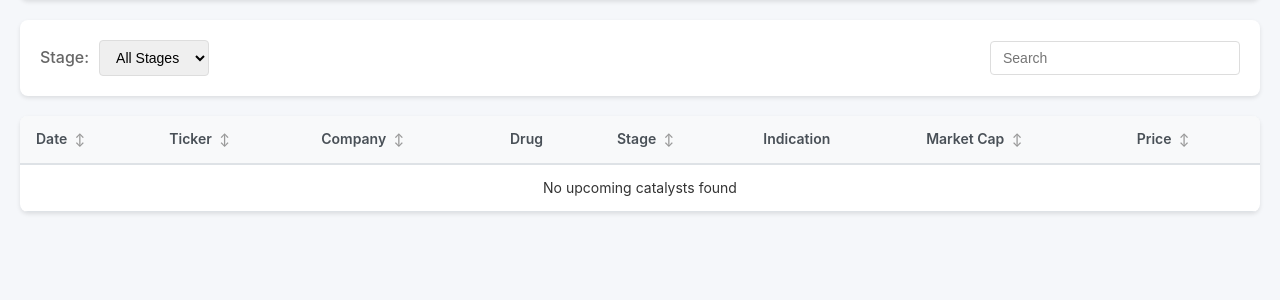
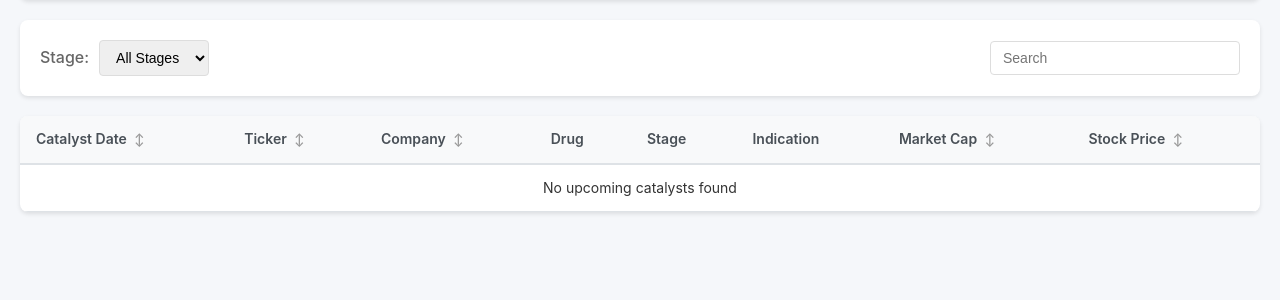
Before and after one commit to calo247/BiotechScanner, a Flask app: page / in a window 1280 px wide. Shown: the part 126-426 px from the top of the page. Run offline with Flask 3, Linux system fonts and the light colour scheme; data that the repository does not hold is empty.

Commit message:
backup push

```diff
--- a/webapp/app.py
+++ b/webapp/app.py
@@ -27,6 +27,8 @@ def get_upcoming_catalysts():
     # Get query parameters
     stage_filter = request.args.get('stage', '')
     search_term = request.args.get('search', '')
+    sort_by = request.args.get('sort_by', 'date')
+    sort_dir = request.args.get('sort_dir', 'asc')
     page = int(request.args.get('page', 1))
     per_page = int(request.args.get('per_page', 50))
 
@@ -61,8 +63,58 @@ def get_upcoming_catalysts():
                 )
             )
 
-        # Order by catalyst date
-        query = query.order_by(Drug.catalyst_date.asc())
+        # Apply sorting
+        if sort_by == 'date':
+            sort_column = Drug.catalyst_date
+        elif sort_by == 'ticker':
+            sort_column = Company.ticker
+        elif sort_by == 'company':
+            sort_column = Company.name
+        elif sort_by == 'stage':
+            sort_column = Drug.stage
+        elif sort_by == 'marketcap':
+            # Join with latest stock data for market cap sorting
+            latest_stock_subq = db.query(
+                StockData.company_id,
+                func.max(StockData.date).label('max_date')
+            ).group_by(StockData.company_id).subquery()
+
+            query = query.outerjoin(
+                latest_stock_subq,
+                Drug.company_id == latest_stock_subq.c.company_id
+            ).outerjoin(
+                StockData,
+                and_(
+                    StockData.company_id == latest_stock_subq.c.company_id,
+                    StockData.date == latest_stock_subq.c.max_date
+                )
+            )
+            sort_column = StockData.market_cap
+        elif sort_by == 'price':
+            # Join with latest stock data for price sorting
+            latest_stock_subq = db.query(
+                StockData.company_id,
+                func.max(StockData.date).label('max_date')
+            ).group_by(StockData.company_id).subquery()
+
+            query = query.outerjoin(
+                latest_stock_subq,
+                Drug.company_id == latest_stock_subq.c.company_id
+            ).outerjoin(
+                StockData,
+                and_(
+                    StockData.company_id == latest_stock_subq.c.company_id,
+                    StockData.date == latest_stock_subq.c.max_date
+                )
+            )
+            sort_column = StockData.close
+        else:
+            sort_column = Drug.catalyst_date
+
+        if sort_dir == 'desc':
+            query = query.order_by(sort_column.desc())
+        else:
+            query = query.order_by(sort_column.asc())
 
         # Get total count
         total = query.count()
--- a/webapp/static/script.js
+++ b/webapp/static/script.js
@@ -22,6 +22,8 @@ async function loadUpcomingCatalysts(page = 1) {
         const params = new URLSearchParams({
             stage: stageFilter,
             search: searchTerm,
+            sort_by: sortState.column,
+            sort_dir: sortState.direction,
             page: page,
             per_page: 25
         });
@@ -30,7 +32,7 @@ async function loadUpcomingCatalysts(page = 1) {
         const data = await response.json();
 
         currentData = data.results;
-        displayUpcomingCatalysts(sortData(data.results, sortState));
+        displayUpcomingCatalysts(data.results);
         updatePagination(page, data.total_pages);
         currentPage = page;
 
@@ -53,8 +55,6 @@ function displayUpcomingCatalysts(catalysts) {
     }
 
     tbody.innerHTML = catalysts.map(catalyst => {
-        const daysUntil = getDaysUntil(catalyst.catalyst_date);
-        const dateClass = daysUntil <= 30 ? 'date-soon' : daysUntil <= 60 ? 'date-medium' : 'date-later';
         const stageClass = catalyst.stage.toLowerCase().replace(/\s+/g, '-');
 
         // Extract first indication
@@ -64,13 +64,16 @@ function displayUpcomingCatalysts(catalysts) {
             indication = typeof ind === 'string' ? ind : ind.indication_name || ind.name || '';
         }
 
+        // Use catalyst_date_text or fallback to formatted date
+        const displayDate = catalyst.catalyst_date_text || formatDate(catalyst.catalyst_date);
+
         return `
             <tr>
-                <td class="date-cell ${dateClass}">${formatDate(catalyst.catalyst_date)}</td>
+                <td class="date-cell">${escapeHtml(displayDate)}</td>
                 <td><span class="ticker">${escapeHtml(catalyst.company.ticker)}</span></td>
                 <td>${escapeHtml(catalyst.company.name)}</td>
                 <td>${escapeHtml(catalyst.drug_name)}</td>
-                <td><span class="stage-badge ${stageClass}">${catalyst.stage}</span></td>
+                <td class="stage-cell"><span class="stage-badge ${stageClass}">${catalyst.stage}</span></td>
                 <td>${escapeHtml(indication)}</td>
                 <td class="market-cap">${formatMarketCap(catalyst.company.market_cap)}</td>
                 <td class="price">${catalyst.company.stock_price ? '$' + catalyst.company.stock_price.toFixed(2) : 'N/A'}</td>
@@ -215,8 +218,9 @@ function setupSortHandlers() {
             // Update UI
             updateSortIndicators();
 
-            // Re-display sorted data
-            displayUpcomingCatalysts(sortData(currentData, sortState));
+            // Reset to page 1 when sorting and reload data
+            currentPage = 1;
+            loadUpcomingCatalysts(1);
         });
     });
 }
--- a/webapp/static/style.css
+++ b/webapp/static/style.css
@@ -212,18 +212,11 @@ h1 {
 .catalyst-table .date-cell {
     white-space: nowrap;
     font-weight: 500;
+    color: #333;
 }
 
-.catalyst-table .date-soon {
-    color: #e74c3c;
-}
-
-.catalyst-table .date-medium {
-    color: #e67e22;
-}
-
-.catalyst-table .date-later {
-    color: #3498db;
+.catalyst-table .stage-cell {
+    white-space: nowrap;
 }
 
 .stage-badge {
@@ -234,6 +227,7 @@ h1 {
     font-weight: 500;
     background: #ecf0f1;
     color: #2c3e50;
+    white-space: nowrap;
 }
 
 .stage-badge.phase-3 {
--- a/webapp/templates/index.html
+++ b/webapp/templates/index.html
@@ -36,14 +36,14 @@
                 <table class="catalyst-table">
                     <thead>
                         <tr>
-                            <th class="sortable" data-sort="date">Date <span class="sort-icon">↕</span></th>
+                            <th class="sortable" data-sort="date">Catalyst Date <span class="sort-icon">↕</span></th>
                             <th class="sortable" data-sort="ticker">Ticker <span class="sort-icon">↕</span></th>
                             <th class="sortable" data-sort="company">Company <span class="sort-icon">↕</span></th>
                             <th>Drug</th>
-                            <th class="sortable" data-sort="stage">Stage <span class="sort-icon">↕</span></th>
+                            <th>Stage</th>
                             <th>Indication</th>
                             <th class="sortable" data-sort="marketcap">Market Cap <span class="sort-icon">↕</span></th>
-                            <th class="sortable" data-sort="price">Price <span class="sort-icon">↕</span></th>
+                            <th class="sortable" data-sort="price">Stock Price <span class="sort-icon">↕</span></th>
                         </tr>
                     </thead>
                     <tbody id="upcoming-tbody">
```
Also changed, not shown: 1 other file.
